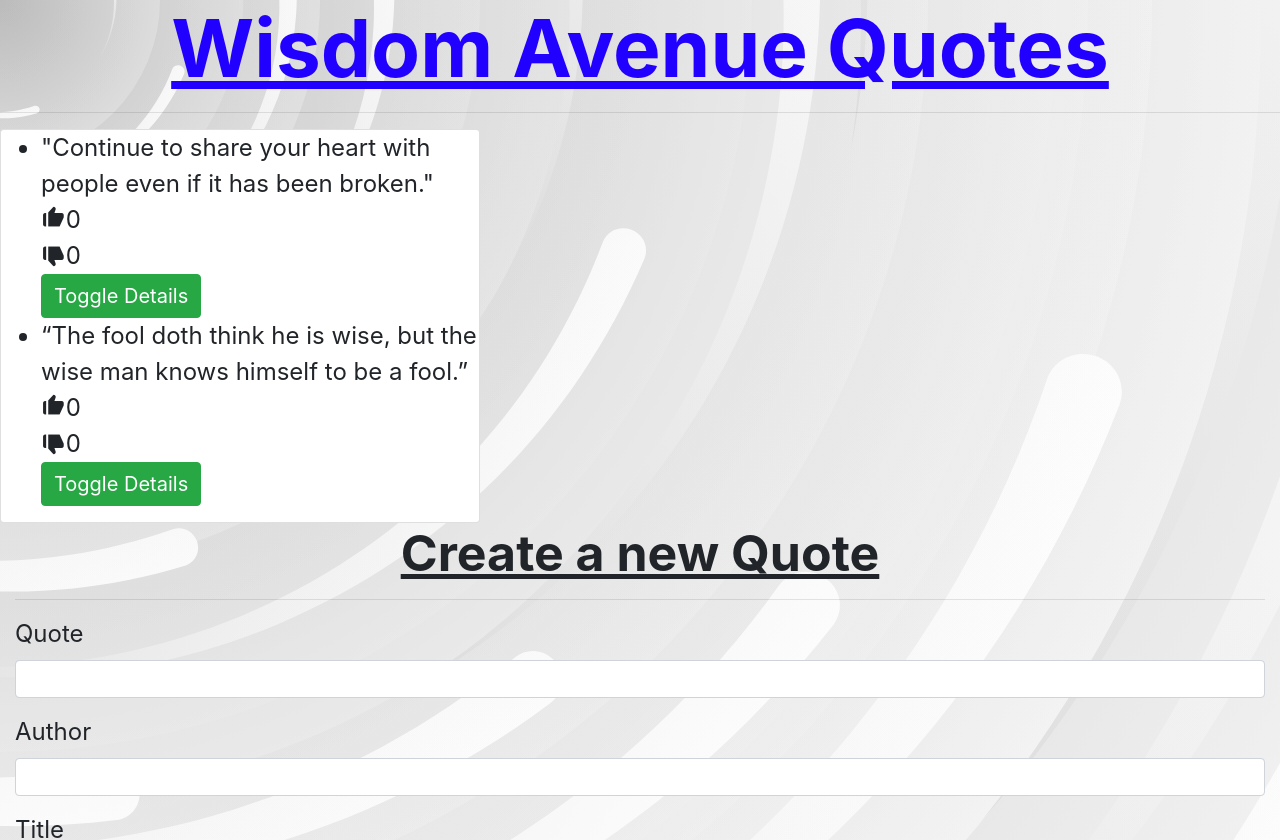
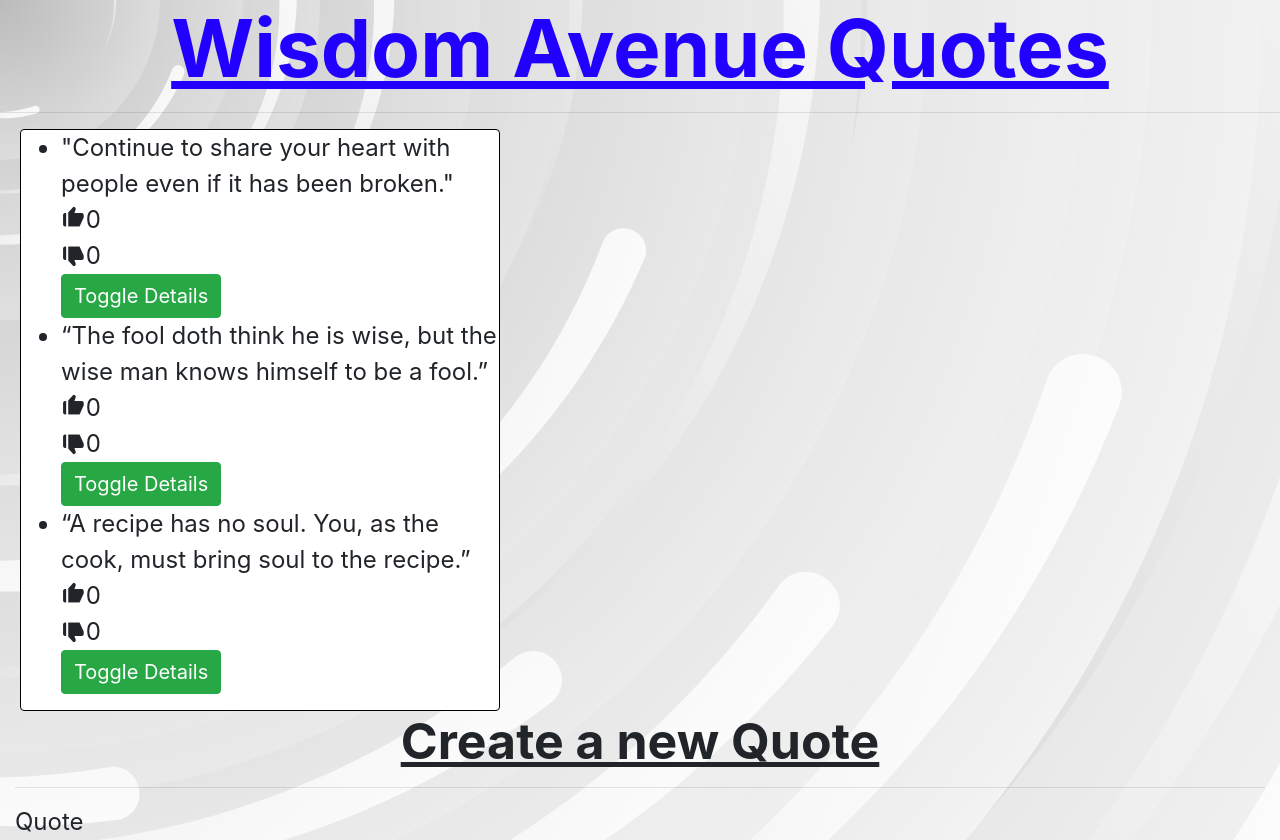
Before and after one commit to mansamusah254/quoteapp, an Angular app: page / in a window 1280 px wide. Shown: the top 840 px of the page. Built offline with nearby package versions, Linux system fonts and the light colour scheme.

Commit message:
new quote

```diff
--- a/src/app/quote/quote.component.css
+++ b/src/app/quote/quote.component.css
@@ -6,3 +6,8 @@ h1{
 .btn {
     font-size: 20px;
 }
+.card{
+    border-color: black;
+    margin-left: 20px;
+    display: inline-table;
+}
--- a/src/app/quote/quote.component.ts
+++ b/src/app/quote/quote.component.ts
@@ -9,7 +9,8 @@ import { Quote } from '../quote';
 export class QuoteComponent implements OnInit {
   quotes:Quote[] = [
     new Quote(1,'"Continue to share your heart with people even if it has been broken."',0,0,'Amy Poehler','Love',new Date(2020,3,14)),
-    new Quote(2,'“The fool doth think he is wise, but the wise man knows himself to be a fool.”',0,0,'William Shakespear','wisdom',new Date(2020,3,14)),
+    new Quote(2,'“The fool doth think he is wise, but the wise man knows himself to be a fool.”',0,0,'William Shakespear','Wisdom',new Date(2020,3,14)),
+    new Quote(3,'“A recipe has no soul. You, as the cook, must bring soul to the recipe.”',0,0,'Miss Piggy','Food',new Date(2020,3,14)),
 
   ];
 
```
